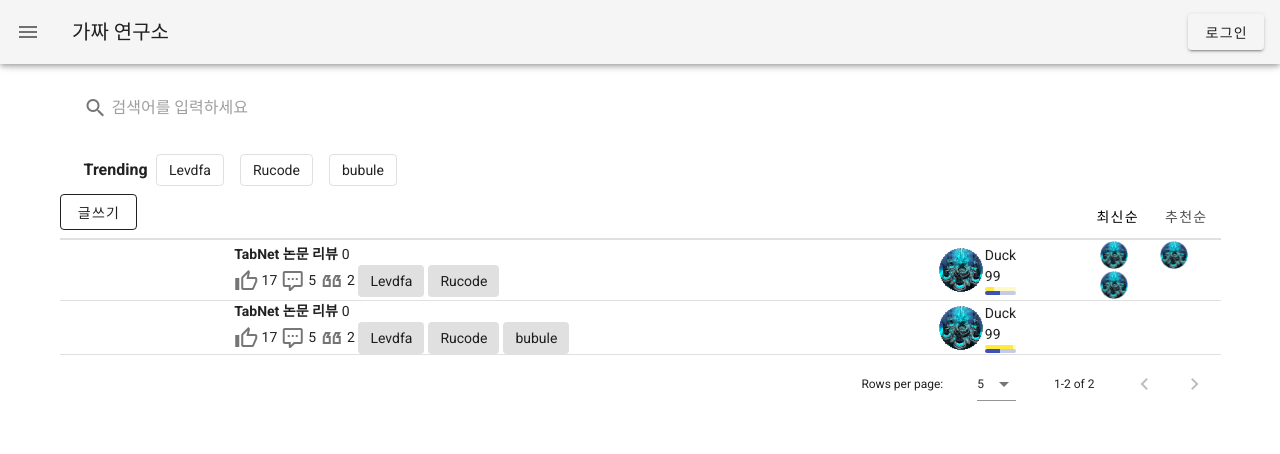
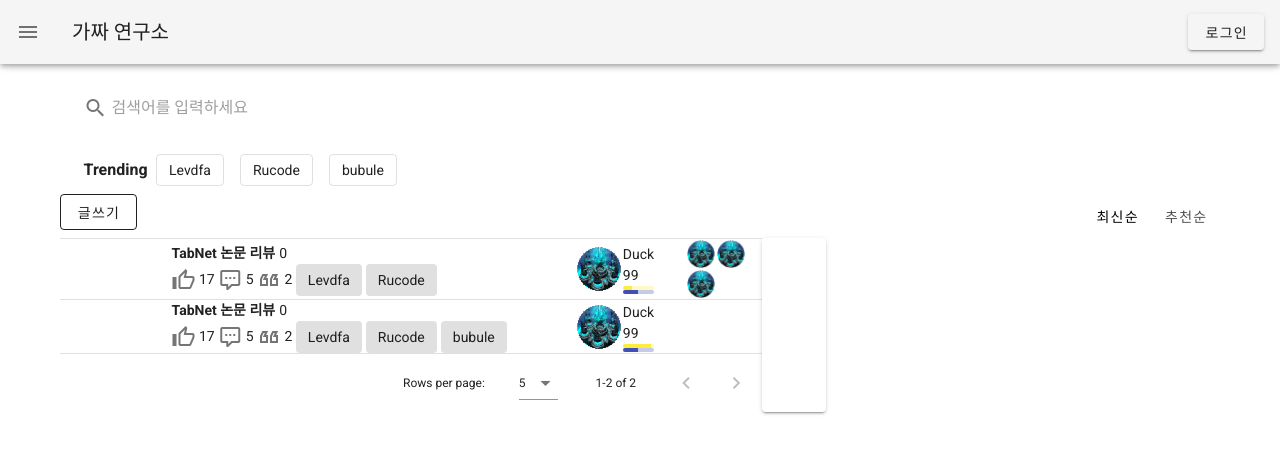
Before and after one commit to pseudolab/PseudoFront, a Nuxt app: page /archive in a window 1280 px wide. Shown: the top 454 px of the page. Built offline with nearby package versions, Linux system fonts and the light colour scheme.

Commit message:
Update: layout 적용방식 변경

```diff
--- a/pages/archive/index.vue
+++ b/pages/archive/index.vue
@@ -6,25 +6,21 @@
       background-color="white"
       rounded
     />
-    <article class="archive--trend">
+    <article class="archive--trend d-flex align-center px-6">
       <strong>Trending</strong>
       <ChipBoadr :chips="chips" @changeSelectedChips="changeSelectedChips" />
     </article>
-    <article class="archive--btn-box">
+    <article class="archive--btn-box d-flex justify-space-between">
       <v-btn outlined> 글쓰기 </v-btn>
       <v-btn-toggle mandatory group dense class="archive--btn-box--sort">
         <v-btn>최신순</v-btn>
         <v-btn>추천순</v-btn>
       </v-btn-toggle>
     </article>
-    <hr
-      :style="{
-        border: 'none',
-        height: '1px',
-        backgroundColor: 'rgb(224,224,224)',
-      }"
-    />
-    <Table :table-data="tableData" :loading="loading" />
+    <div class="d-flex">
+      <Table :table-data="tableData" :loading="loading" />
+      <RankBoard />
+    </div>
   </section>
 </template>
 
@@ -131,14 +127,7 @@ export default {
 </script>
 <style lang="scss">
 .archive {
-  &--trend {
-    padding: 0 24px;
-    display: flex;
-    align-items: center;
-  }
   &--btn-box {
-    display: flex;
-    justify-content: space-between;
     & .v-btn--active > .v-btn__content {
       color: #000;
     }
```
